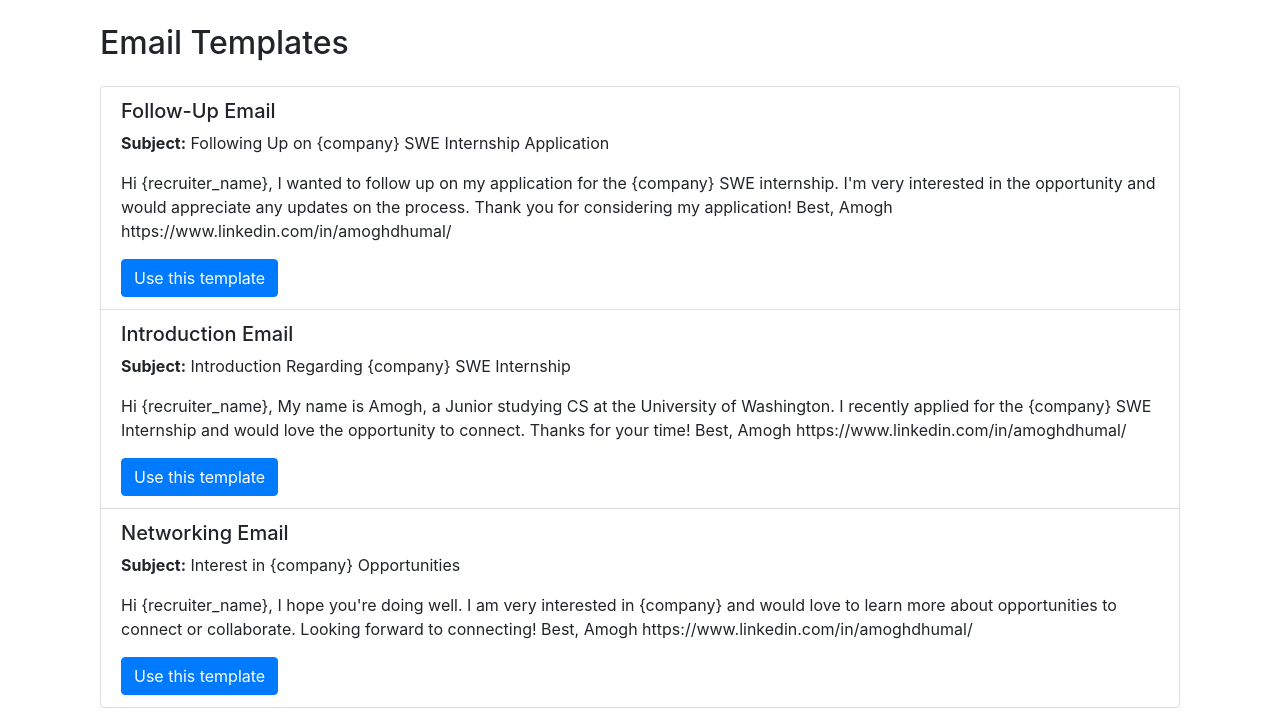
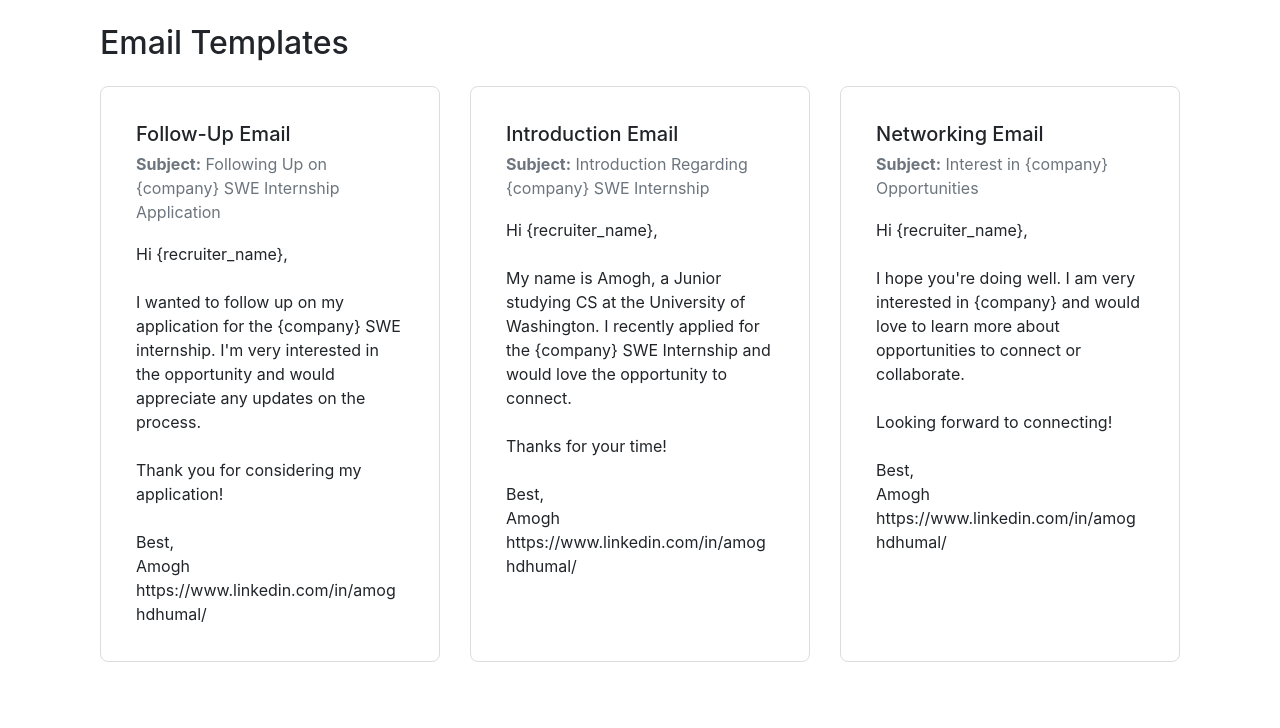
Before and after one commit to amoghdhu/RecruiterReachout, a Flask app: page /templates in a window 1280 px wide. Shown: the part 72-800 px from the top of the page. Run offline with Flask 3, Linux system fonts and the light colour scheme; some libraries are stand-ins or nearby versions.

Commit message:
Updated templates UI

```diff
--- a/templates/templates.html
+++ b/templates/templates.html
@@ -5,16 +5,19 @@
 {% block content %}
 <div class="container">
     <h2 class="my-4">Email Templates</h2>
-    <ul class="list-group">
+    <div class="row">
         {% for template in templates %}
-        <li class="list-group-item">
-            <h5>{{ template.title }}</h5>
-            <p><strong>Subject:</strong> {{ template.subject }}</p>
-            <p>{{ template.content }}</p>
-            <button class="btn btn-primary" onclick='useTemplate({{ template.content | tojson }}, {{ template.subject | tojson }})'>Use this template</button>
-        </li>
+        <div class="col-md-4 mb-4">
+            <div class="card template-card h-100" onclick='useTemplate({{ template.content | tojson }}, {{ template.subject | tojson }})'>
+                <div class="card-body">
+                    <h5 class="card-title">{{ template.title }}</h5>
+                    <p class="card-subtitle mb-2 text-muted"><strong>Subject:</strong> {{ template.subject }}</p>
+                    <p class="card-text template-content">{{ template.content }}</p>
+                </div>
+            </div>
+        </div>
         {% endfor %}
-    </ul>
+    </div>
 </div>
 
 <script>
@@ -24,4 +27,23 @@ function useTemplate(content, subject) {
     window.location.href = `/?prompt=${encodedContent}&subject=${encodedSubject}`;
 }
 </script>
+
+<style>
+.template-card {
+    cursor: pointer;
+    transition: box-shadow 0.3s, transform 0.3s;
+    border: 1px solid #ddd;
+    border-radius: 8px;
+    padding: 15px;
+}
+.template-card:hover {
+    box-shadow: 0 4px 8px rgba(0, 0, 0, 0.1);
+    transform: scale(1.02);
+}
+.template-content {
+    white-space: pre-line;
+    line-height: 1.5;
+    padding-top: 10px;
+}
+</style>
 {% endblock %}
```
